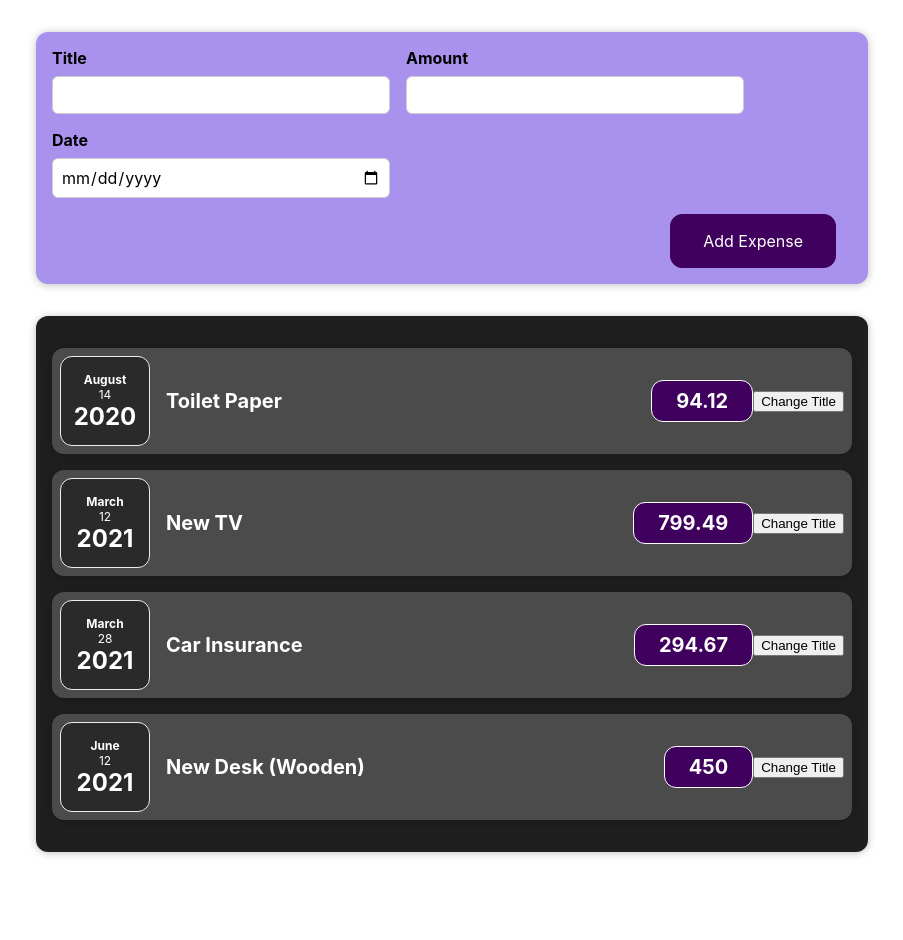
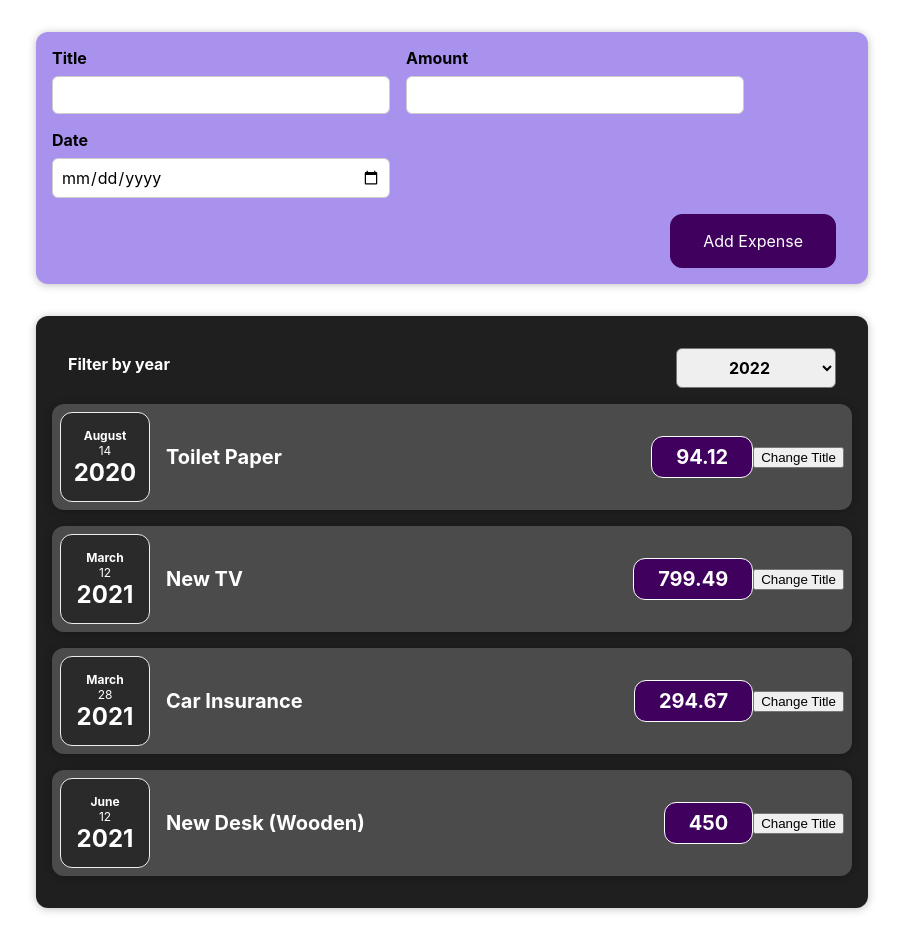
Before and after one commit to dchaan/Expenses, a React (Create React App) app: page / in a window 1280 px wide. Shown: the whole page, without its empty margins (188-1091 px from the left). Before the commit the page ends 884 px from the top, so only its background shows below. Built offline with nearby package versions, Linux system fonts and the light colour scheme.

Commit message:
Start date filter

```diff
--- a/src/App.js
+++ b/src/App.js
@@ -25,9 +25,13 @@
     },
   ];
 
+  const addExpenseHandler = expense => {
+
+  };
+
   return (
     <div>
-      <NewExpense />
+      <NewExpense onAddExpense={addExpenseHandler} />
       <Expenses items={expenses} />
     </div>
   );
--- a/src/components/Expenses/Expenses.js
+++ b/src/components/Expenses/Expenses.js
@@ -1,16 +1,26 @@
+import React, { useState } from 'react';
 import ExpenseItem from './ExpenseItem';
 import Card from '../UI/Card';
 import './Expenses.css';
+import ExpensesFilter from './ExpensesFilter';
 
 const Expenses = (props) => {
+  const [filteredYear, setFilteredYear] = useState('2022');
+
+  const filterChangeHandler = selectedYear => {
+    setFilteredYear(selectedYear);
+  };
 
   return(
+    <div>
       <Card className="expenses">
+        <ExpensesFilter selected={filteredYear} onChangeFilter={filterChangeHandler} />
         <ExpenseItem title={props.items[0].title} amount={props.items[0].amount} date={props.items[0].date}/>
         <ExpenseItem title={props.items[1].title} amount={props.items[1].amount} date={props.items[1].date}/>
         <ExpenseItem title={props.items[2].title} amount={props.items[2].amount} date={props.items[2].date}/>
         <ExpenseItem title={props.items[3].title} amount={props.items[3].amount} date={props.items[3].date}/>
       </Card>
+    </div>
   )
 }
 
--- /dev/null
+++ b/src/components/Expenses/ExpensesFilter.css
@@ -0,0 +1,24 @@
+.expenses-filter {
+  color: white;
+  padding: 0 1rem;
+}
+
+.expenses-filter__control {
+  display: flex;
+  width: 100%;
+  align-items: center;
+  justify-content: space-between;
+  margin: 1rem 0;
+}
+
+.expenses-filter label {
+  font-weight: bold;
+  margin-bottom: 0.5rem;
+}
+
+.expenses-filter select {
+  font: inherit;
+  padding: 0.5rem 3rem;
+  font-weight: bold;
+  border-radius: 6px;
+}
--- /dev/null
+++ b/src/components/Expenses/ExpensesFilter.js
@@ -0,0 +1,25 @@
+import React from 'react';
+import './ExpensesFilter.css';
+
+const ExpensesFilter = props => {
+
+  const dropdownChangeHandler = e => {
+
+  };
+
+  return (
+    <div className='expenses-filter'>
+      <div className='expenses-filter__control'>
+        <label>Filter by year</label>
+        <select onChange={dropdownChangeHandler}>
+          <option value='2022'>2022</option>
+          <option value='2021'>2021</option>
+          <option value='2020'>2020</option>
+          <option value='2019'>2019</option>
+        </select>
+      </div>
+    </div>
+  );
+};
+
+export default ExpensesFilter;
--- a/src/components/NewExpense/ExpenseForm.js
+++ b/src/components/NewExpense/ExpenseForm.js
@@ -1,7 +1,7 @@
 import React, {useState} from 'react';
 import './ExpenseForm.css';
 
-const ExpenseForm = () => {
+const ExpenseForm = props => {
   const [enteredTitle, setEnteredTitle] = useState('');
   const [enteredAmount, setEnteredAmount] = useState('');
   const [enteredDate, setEnteredDate] = useState('');
@@ -25,6 +25,7 @@
       amount: enteredAmount,
       date: new Date(enteredDate)
     };
+    props.onSaveExpenseData(expenseData);
     setEnteredTitle('');
     setEnteredAmount('');
     setEnteredDate('');
--- a/src/components/NewExpense/NewExpense.js
+++ b/src/components/NewExpense/NewExpense.js
@@ -2,10 +2,19 @@
 import ExpenseForm from './ExpenseForm';
 import './NewExpense.css';
 
-const NewExpense = () => {
+const NewExpense = props => {
+
+  const saveExpenseDataHandler = enteredExpenseData => {
+    const expenseData = {
+      ...enteredExpenseData,
+      id: Math.random().toString()
+    };
+    props.onAddExpense(expenseData);
+  }
+
   return (
     <div className="new-expense">
-      <ExpenseForm />
+      <ExpenseForm onSaveExpenseData={saveExpenseDataHandler} />
     </div>
   );
 };
```
Lines whose indentation alone changed are shown as unchanged.
